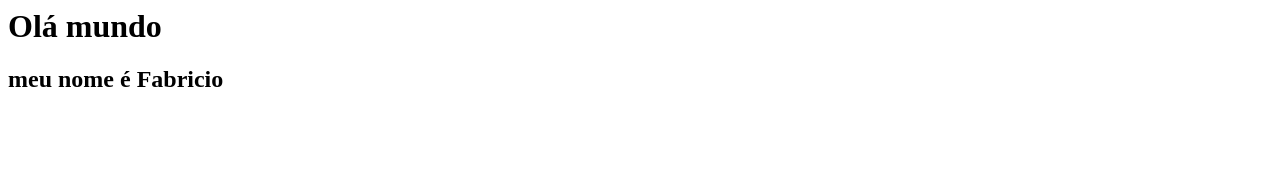
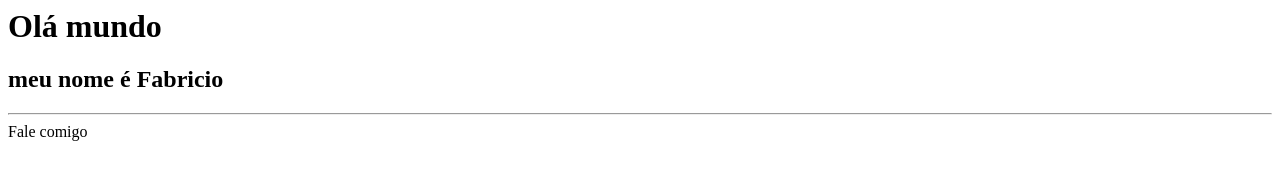
Before and after one commit to Fafabricio1984/fafabricio1984.github.io, a plain HTML site: page index.html in a window 1280 px wide. Drawn offline with Linux system fonts and the light colour scheme.

Commit message:
Add a botão -fale comigo-

```diff
--- a/index.html
+++ b/index.html
@@ -1,2 +1,5 @@
 <h1>Olá mundo</h1>
 <h2>meu nome é Fabricio</h2>
+<hr>
+
+<a href"#">Fale comigo</a>
```
